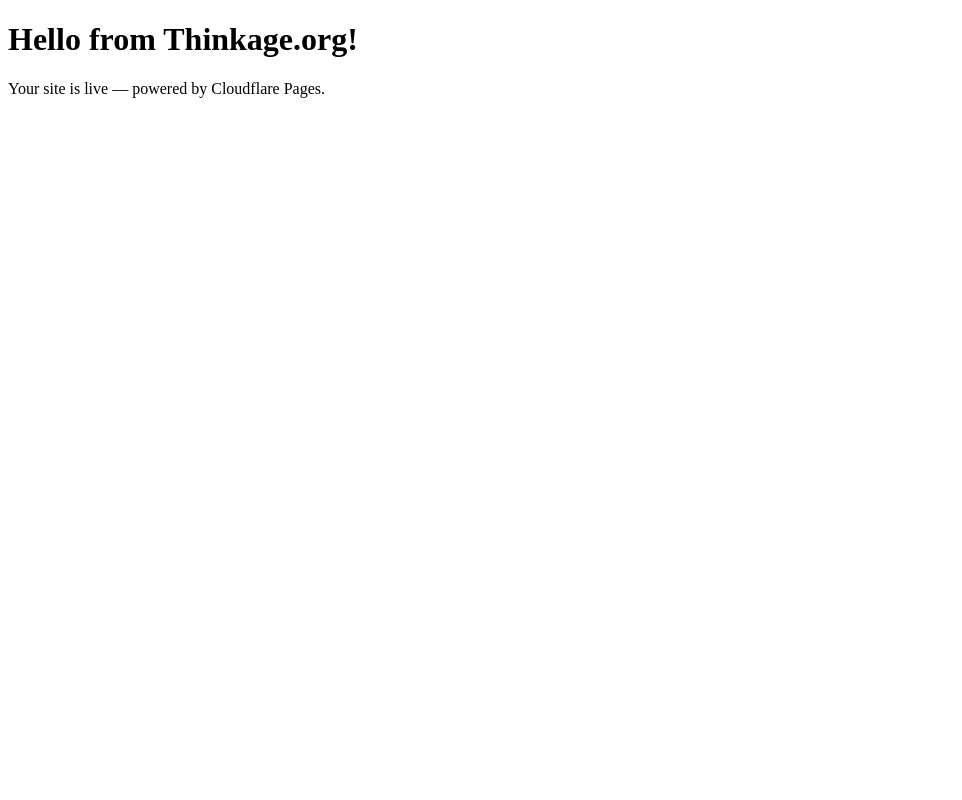
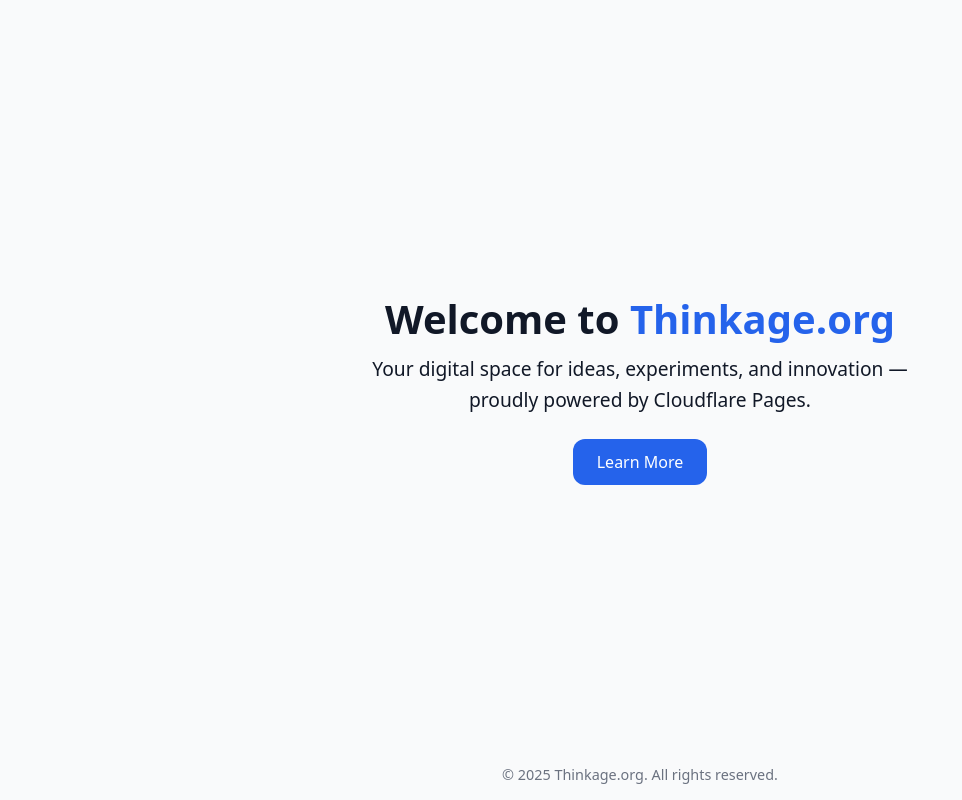
Before and after one commit to Keveneven/website-n8n, a plain HTML site: page index.html in a window 1280 px wide. Shown: the whole page, without its empty margins (0-962 px from the left). Drawn offline with Linux system fonts and the light colour scheme.

Commit message:
update index.html with new structure and styles

```diff
--- a/index.html
+++ b/index.html
@@ -1,10 +1,82 @@
 <!DOCTYPE html>
-<html>
+<html lang="en">
 <head>
-  <title>Welcome to Thinkage</title>
+  <meta charset="UTF-8" />
+  <meta name="viewport" content="width=device-width, initial-scale=1.0" />
+  <title>Thinkage.org</title>
+  <style>
+    :root {
+      --bg: #f9fafb;
+      --text: #111827;
+      --accent: #2563eb;
+      --radius: 12px;
+    }
+
+    body {
+      margin: 0;
+      font-family: system-ui, -apple-system, "Segoe UI", Roboto, sans-serif;
+      background-color: var(--bg);
+      color: var(--text);
+      display: flex;
+      flex-direction: column;
+      align-items: center;
+      justify-content: center;
+      height: 100vh;
+      text-align: center;
+    }
+
+    header {
+      margin-bottom: 2rem;
+    }
+
+    h1 {
+      font-size: 2.5rem;
+      margin: 0.5rem 0;
+    }
+
+    p {
+      font-size: 1.2rem;
+      max-width: 600px;
+      line-height: 1.6;
+      margin: 0 auto 1.5rem;
+    }
+
+    a.button {
+      display: inline-block;
+      background-color: var(--accent);
+      color: white;
+      padding: 0.75rem 1.5rem;
+      border-radius: var(--radius);
+      text-decoration: none;
+      font-weight: 500;
+      transition: background 0.2s;
+    }
+
+    a.button:hover {
+      background-color: #1e40af;
+    }
+
+    footer {
+      position: absolute;
+      bottom: 1rem;
+      font-size: 0.9rem;
+      color: #6b7280;
+    }
+  </style>
 </head>
 <body>
-  <h1>Hello from Thinkage.org!</h1>
-  <p>Your site is live — powered by Cloudflare Pages.</p>
+  <header>
+    <h1>Welcome to <span style="color: var(--accent)">Thinkage.org</span></h1>
+    <p>Your digital space for ideas, experiments, and innovation — proudly powered by Cloudflare Pages.</p>
+    <a class="button" href="#learn-more">Learn More</a>
+  </header>
+
+  <footer>
+    © <span id="year"></span> Thinkage.org. All rights reserved.
+  </footer>
+
+  <script>
+    document.getElementById("year").textContent = new Date().getFullYear();
+  </script>
 </body>
 </html>
```
